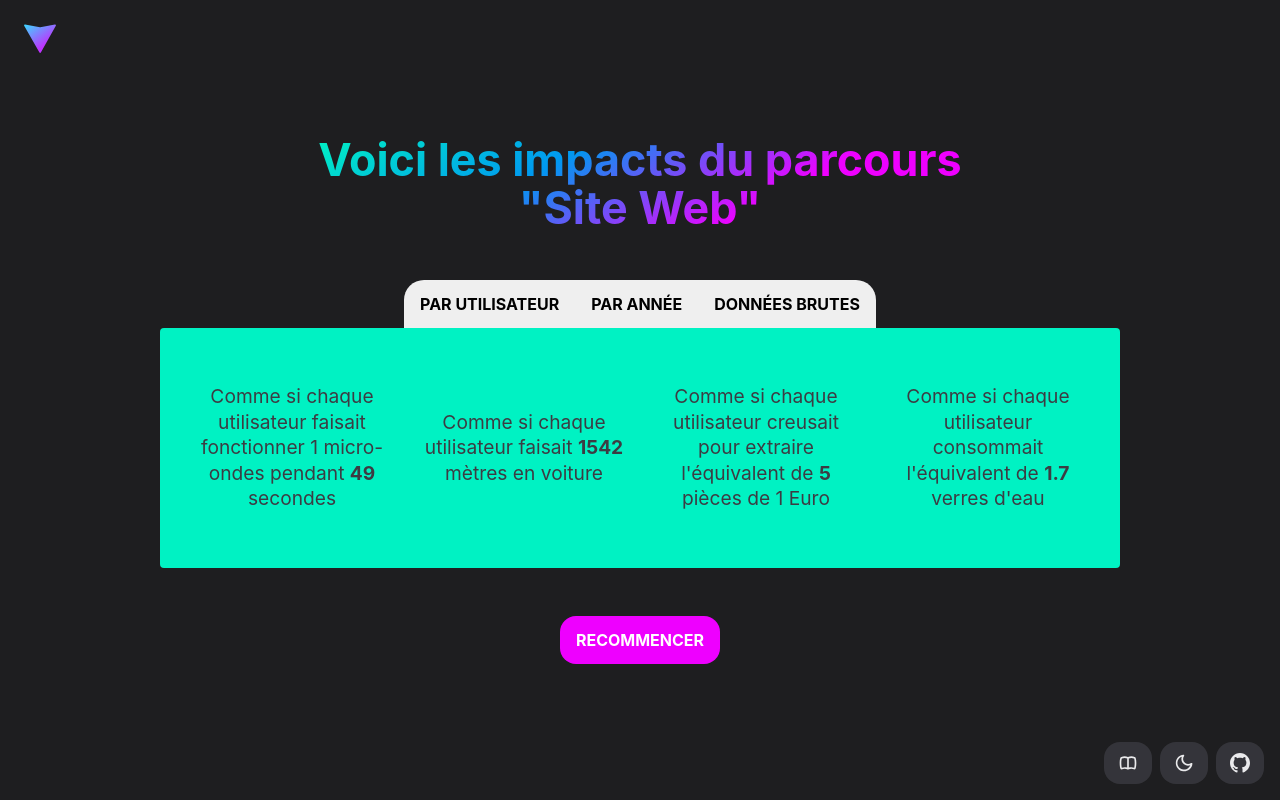
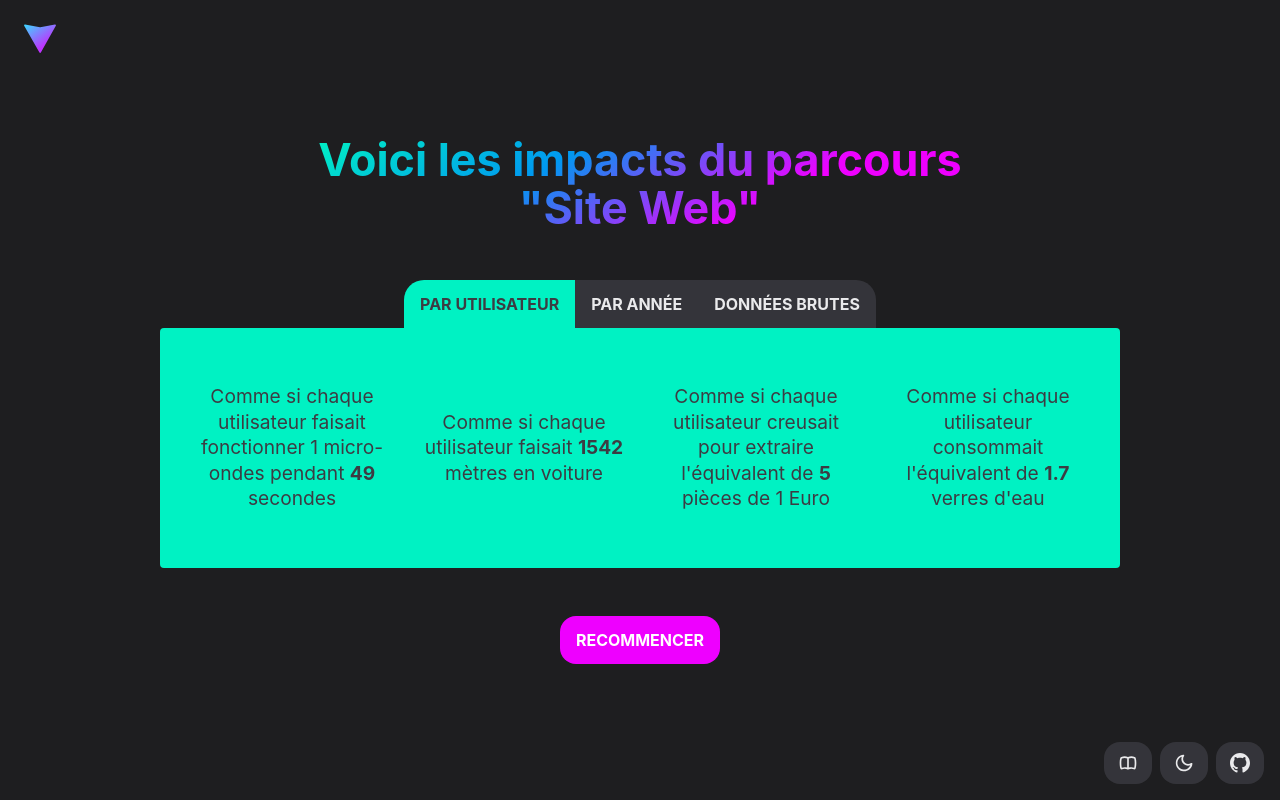
Before and after one commit to adrienloup/lcc, a React (Vite) app: page /lcc/resultat in a window 1280 px wide. Built offline with nearby package versions, Linux system fonts and the light colour scheme.

Commit message:
Update mode style

```diff
--- a/src/styles/_mode.scss
+++ b/src/styles/_mode.scss
@@ -26,20 +26,6 @@
 //     color: transparent;
 //   }
 // }
-
-.footer {
-
-  .icon {
-
-    .dark & {
-      fill: var(--dark-fg);
-    }
-
-    .light & {
-      fill: var(--light-fg);
-    }
-  }
-}
 
 // .button {
 
@@ -87,3 +73,38 @@
     }
   }
 }
+
+.tab-list {
+
+  .tab {
+
+    .dark & {
+      background-color: var(--dark-tab-bg);
+      color: var(--dark-fg);
+    }
+
+    .light & {
+      background-color: var(--light-tab-bg);
+      color: var(--light-fg);
+    }
+
+    &.active {
+      background-color: var(--tab-active-bg);
+      color: var(--tab-active-fg);
+    }
+  }
+}
+
+.footer {
+
+  .icon {
+
+    .dark & {
+      fill: var(--dark-fg);
+    }
+
+    .light & {
+      fill: var(--light-fg);
+    }
+  }
+}
```
